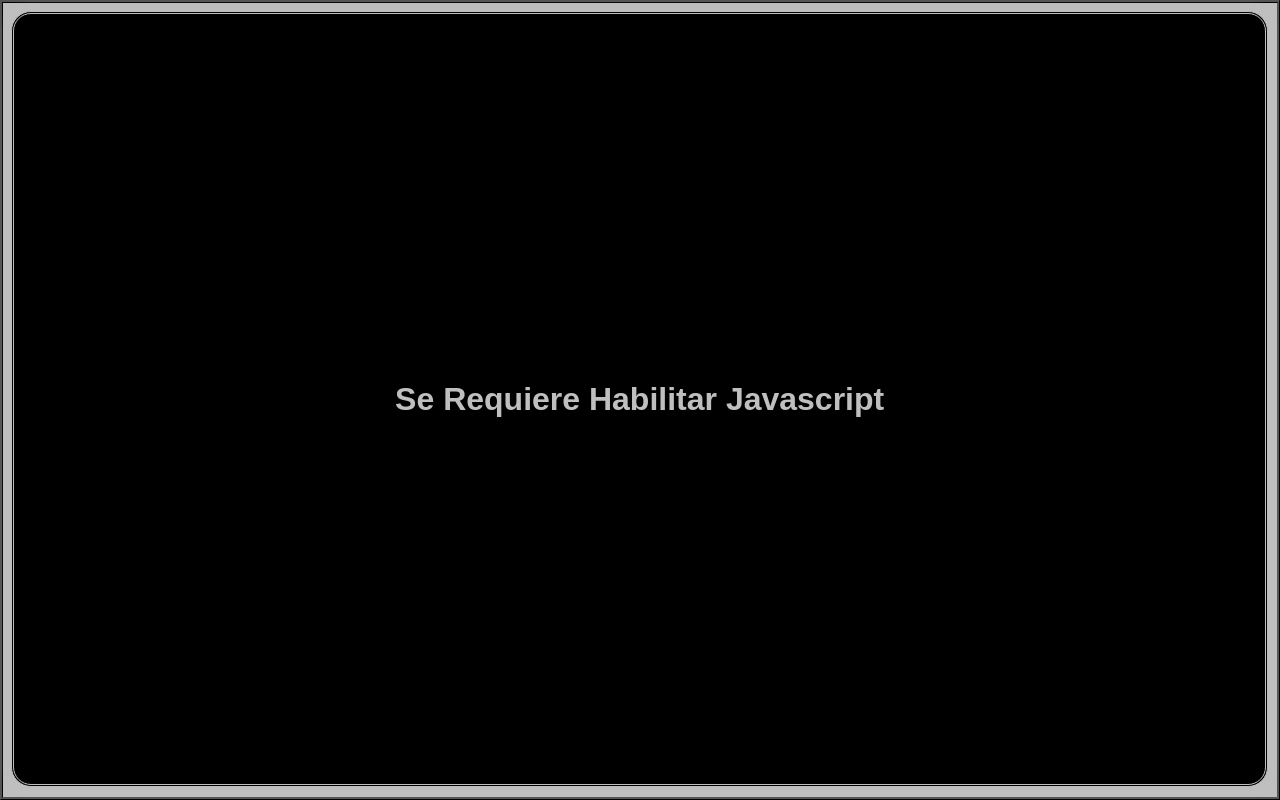
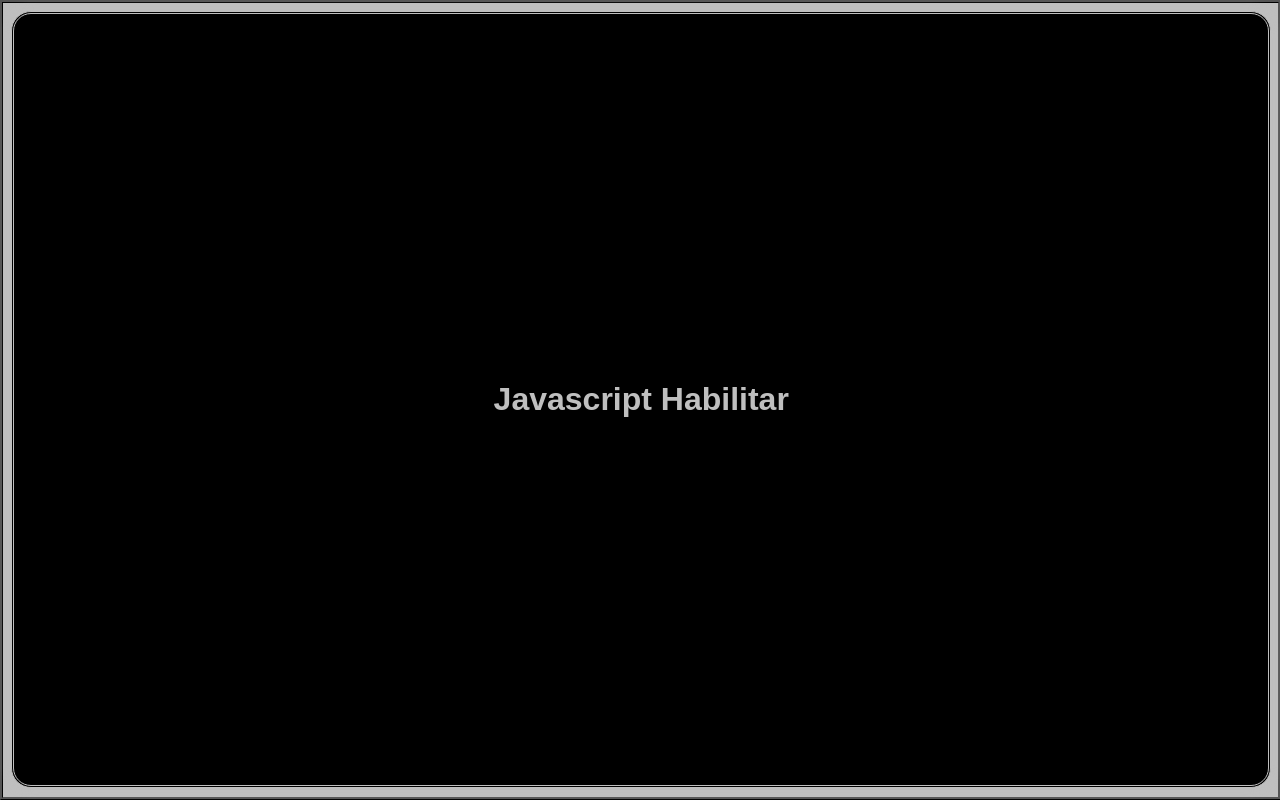
Before and after one commit to OSTWALD-Ro/OSTWALD, a plain HTML site: page index.html in a window 1280 px wide. Drawn offline with Linux system fonts and the light colour scheme.

Commit message:
Initial index.html

```diff
--- a/index.html
+++ b/index.html
@@ -1,7 +1,7 @@
 <!DOCTYPE html>
 <html>
   <head>
-    <title>Se Requiere Habilitar Javascript</title>
+    <title>Javascript Habilitar</title>
     <style>
       html {
         background-color: rgb( 31, 31, 31); /* background-color: rgb( 191, 191, 191); */
@@ -24,8 +24,8 @@
 
         align-self: center;
 
-        height: 99.25%; /* height: 99vh; */
-        width: 99.5%;
+        height: calc(100% - 0.8%);
+        width: calc(100% - 0.4%);
         font-family: Arial, sans-serif;
       }
 
@@ -55,8 +55,8 @@
 
         align-self: center;
 
-        height: 97%; /* height: 98.75%; */
-        width: 98.25%;
+        height: calc(100% - 2.8%);
+        width: calc(100% - 1.6%);
       }
     </style>
   </head>
@@ -67,6 +67,6 @@
   -->
   <body>
     <!-- <h1>Enabling JavaScript is required</h1> -->
-    <h1>Se Requiere Habilitar Javascript</h1>
+    <h1>Javascript Habilitar</h1>
   </body>
 </html>
```
